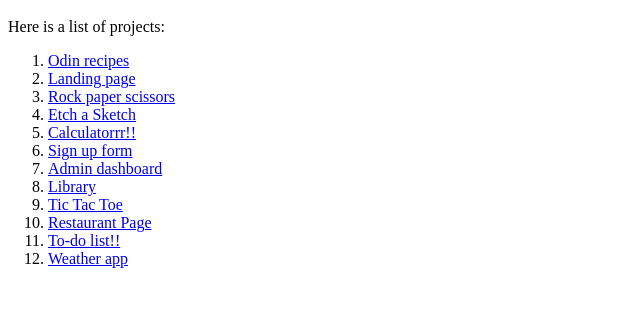
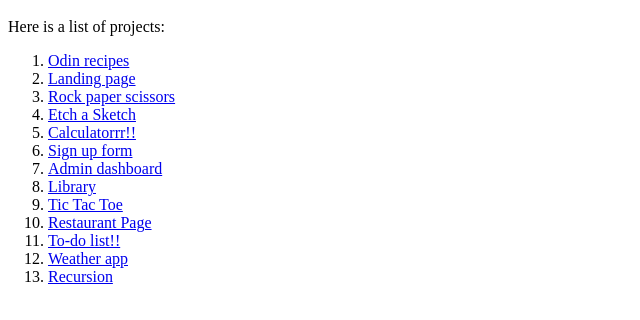
Before and after one commit to chickensheep/odin-project, a plain HTML site: page index.html in a window 1280 px wide. Shown: the part 48-368 px from the top of the page, without its empty margins (0-640 px from the left). Drawn offline with Linux system fonts and the light colour scheme.

Commit message:
add project recursion to the main list

```diff
--- a/index.html
+++ b/index.html
@@ -15,4 +15,5 @@
 	<li>
 		<a href="https://chickensheep.github.io/11-weather-app/">Weather app</a>
 	</li>
+	<li><a href="https://chickensheep.github.io/12-recursion/">Recursion</a></li>
 </ol>
```
